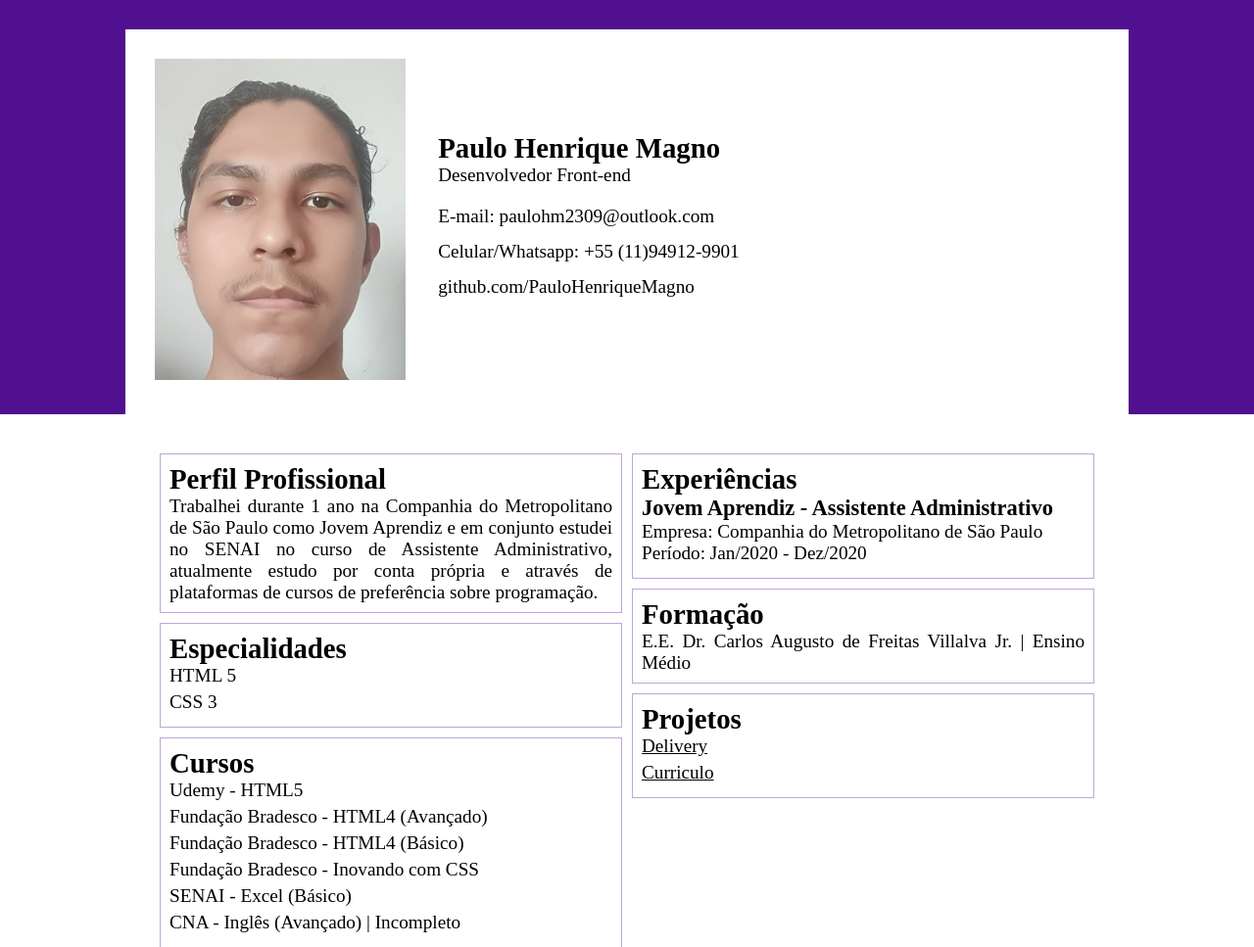
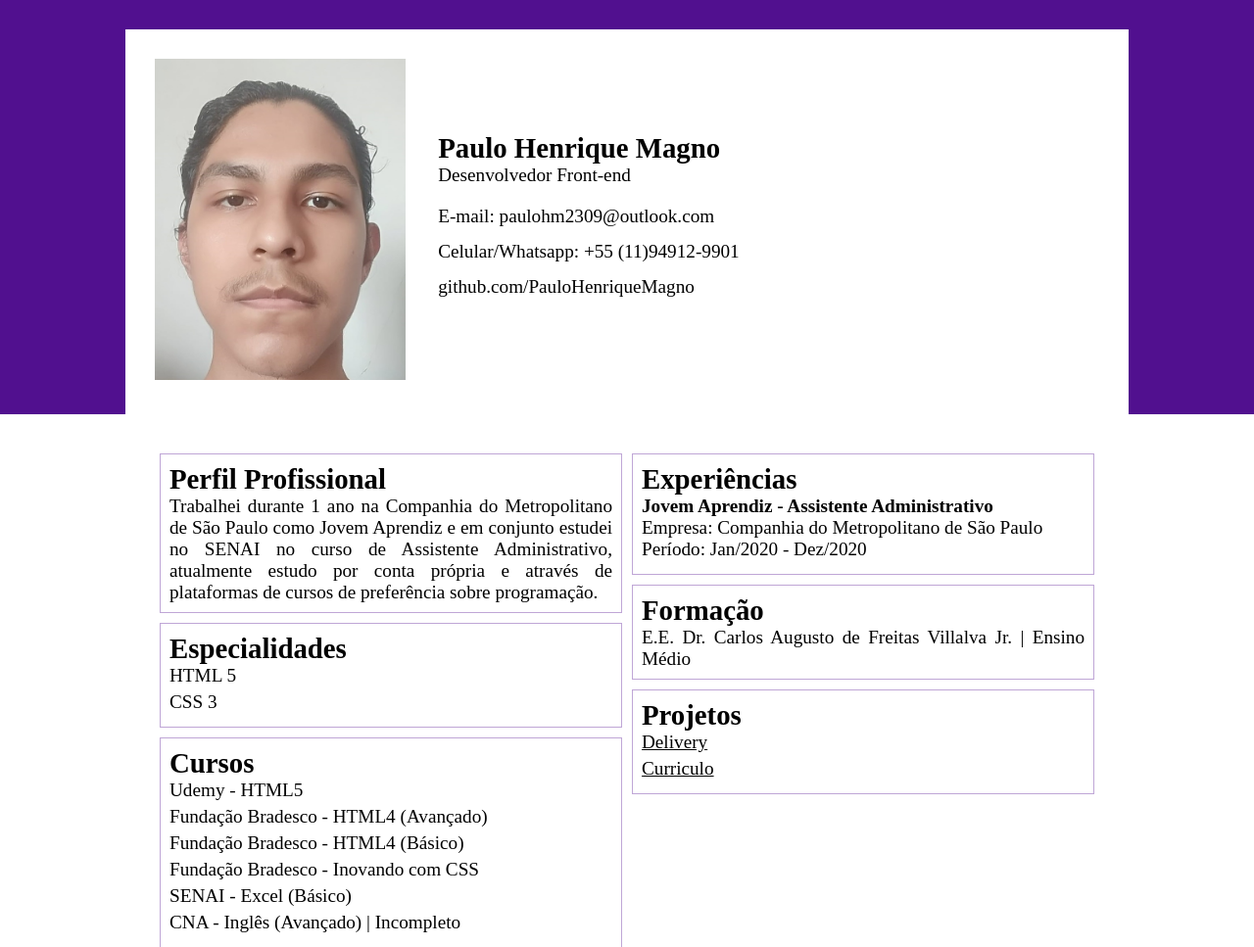
Before and after one commit to PauloHenriqueMagno/Curriculo, a PHP site: page / in a window 1280 px wide. Shown: the top 967 px of the page at 98% size. Run offline with PHP 8.4, Linux system fonts and the light colour scheme.

Commit message:
Update style.css

```diff
--- a/style.css
+++ b/style.css
@@ -105,6 +105,9 @@ main .coluna section{
 main .coluna section ul li{
 	margin:0 0 5px;
 }
+main .coluna section ul li h3{
+	font-size: var(--font-size-padrão);
+}
 main .coluna section ul li a{
 	color: black;
 	text-decoration: underline;
```
